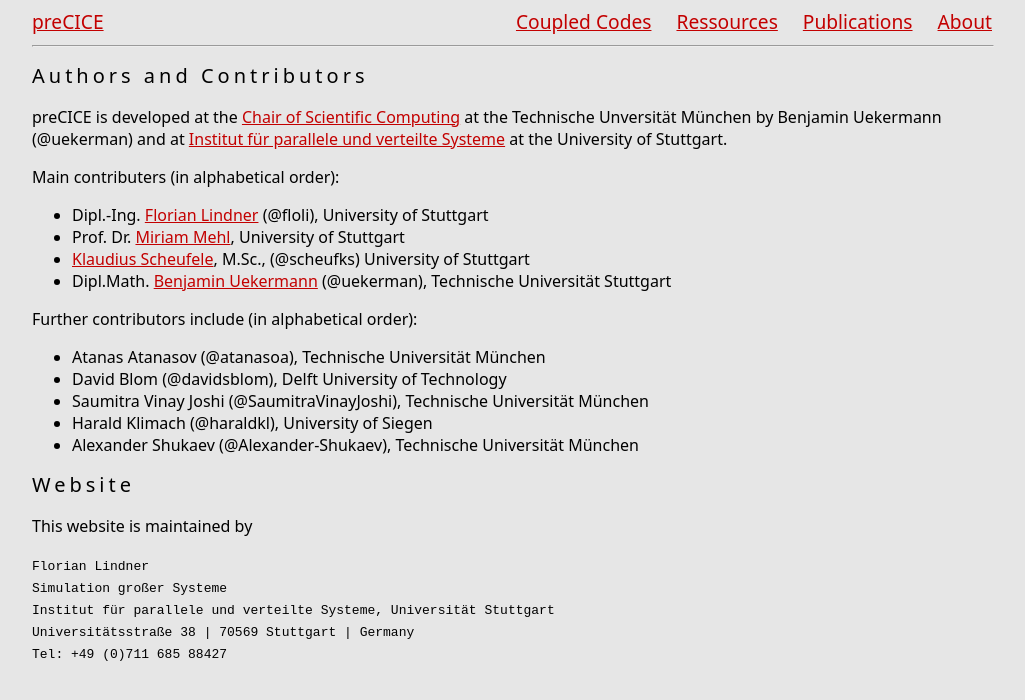
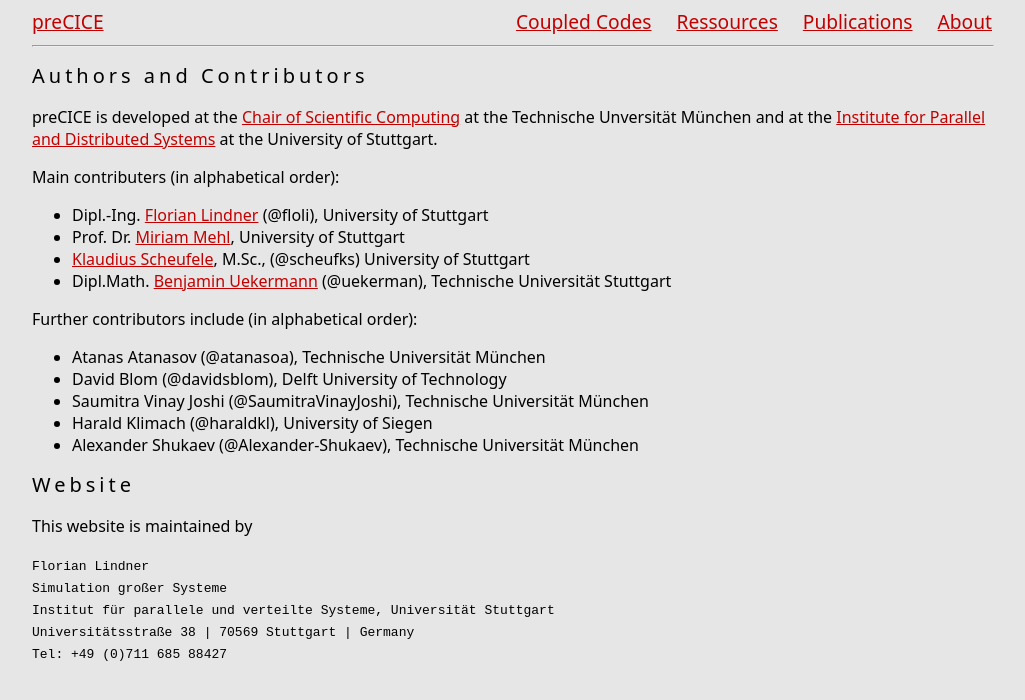
Before and after one commit to precice/precice.github.io_old, a Jekyll site: the page built from 08-about.md, in a window 1280 px wide. Shown: the top 700 px of the page, without its empty margins (128-1153 px from the left). Built offline with Jekyll 4.4.1, drawn with Linux system fonts in a browser that asks for light colours.

Commit message:
Corrected about.

```diff
--- a/about.md
+++ b/08-about.md
@@ -5,7 +5,7 @@
 ---
 
 ## Authors and Contributors
-preCICE is developed at the [Chair of Scientific Computing](http://www5.in.tum.de/wiki/index.php/Home) at the Technische Unversität München by Benjamin Uekermann (@uekerman) and at [Institut für parallele und verteilte Systeme](http://www.ipvs.uni-stuttgart.de/) at the University of Stuttgart.
+preCICE is developed at the [Chair of Scientific Computing](http://www5.in.tum.de/wiki/index.php/Home) at the Technische Unversität München and at the [Institute for Parallel and Distributed Systems](http://www.ipvs.uni-stuttgart.de/) at the University of Stuttgart.
 
 Main contributers (in alphabetical order):
 
```
